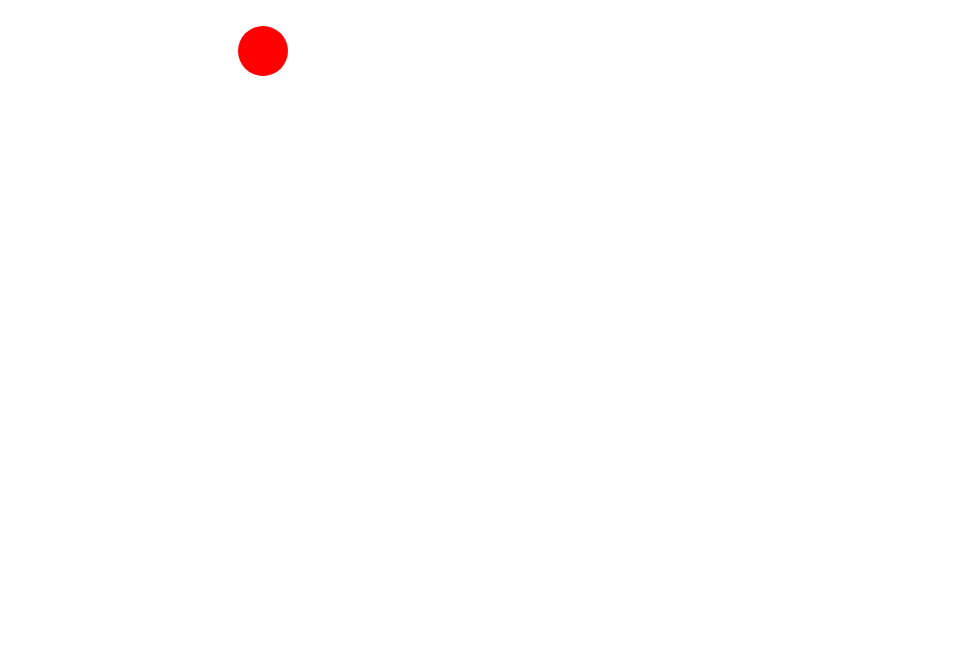
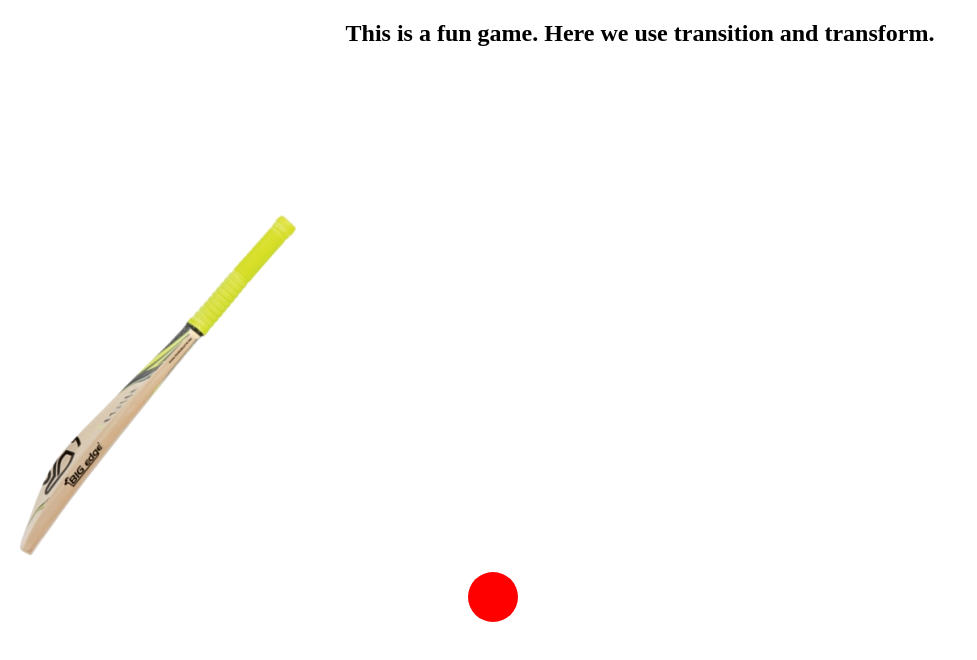
Before and after one commit to shahajahanferoz/batt_ball_fun, a plain HTML site: page cricket.html in a window 1280 px wide. Shown: the whole page, without its empty margins (0-977 px from the left). Drawn offline with Linux system fonts and the light colour scheme.

Commit message:
project start

```diff
--- a/cricket.html
+++ b/cricket.html
@@ -6,6 +6,12 @@
     <meta name="viewport" content="width=device-width, initial-scale=1.0">
     <title>Document</title>
     <style>
+        h2{
+            text-align: center;
+        }
+        .field{
+            margin-top: 150px;
+        }
         .field:hover .bat{
             transform: rotate(-60deg);
             transform-origin: top right;
@@ -14,17 +20,23 @@
             height: 50px;
             width: 50px;
             background-color: red;
-            border-radius: 25px;
-            margin-left: 230px;
+            border-radius: 50%;
+            position: relative;
+            left: 460px;
+            transition: transform .6s ease-out .2s;
         }
         .bat{
-            transition: transform 2s;
+            transition: transform .2s ease-in;
+        }
+        .field:hover .ball{
+            transform: translate(1100px, -300px);
         }
     </style>
 </head>
 <body>
+    <h2>This is a fun game. Here we use transition and transform.</h2>
     <div class="field">
-    <img class="bat" src="bat.png" alt="">
+    <img class="bat" src="image/bat.png" alt="a bat image">
     <div class="ball"></div>
     </div>
 </body>
```
